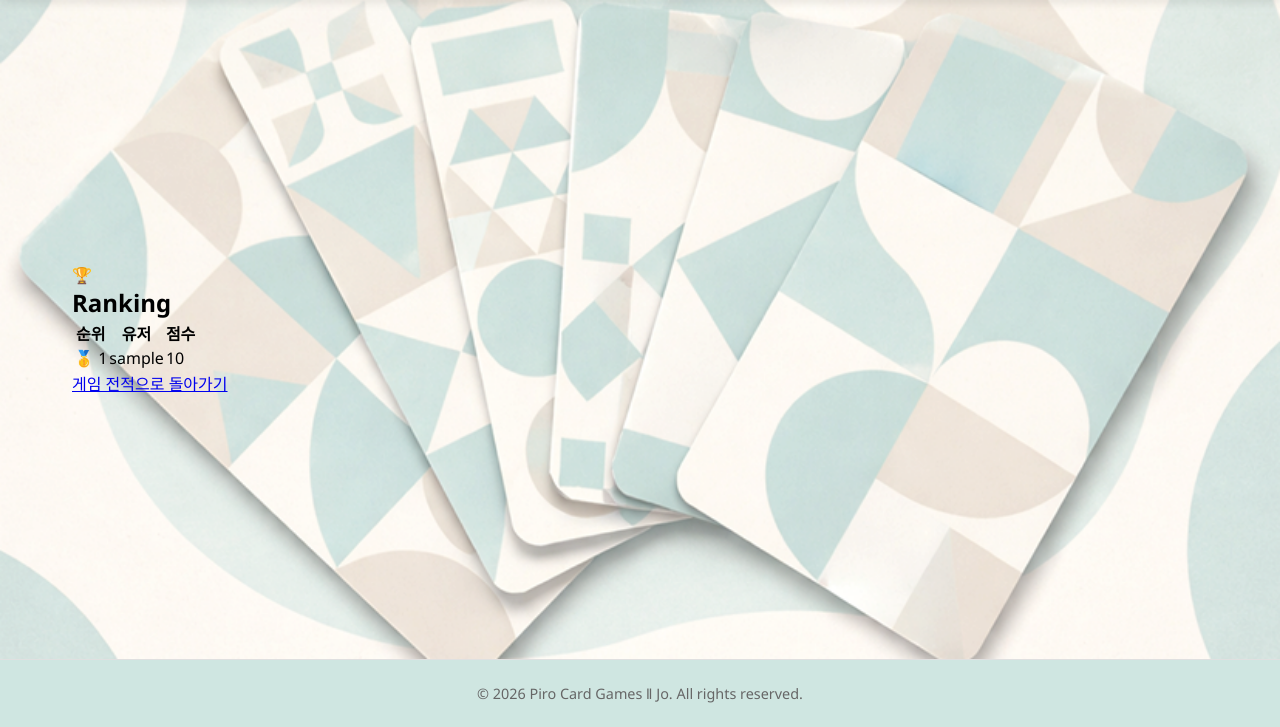
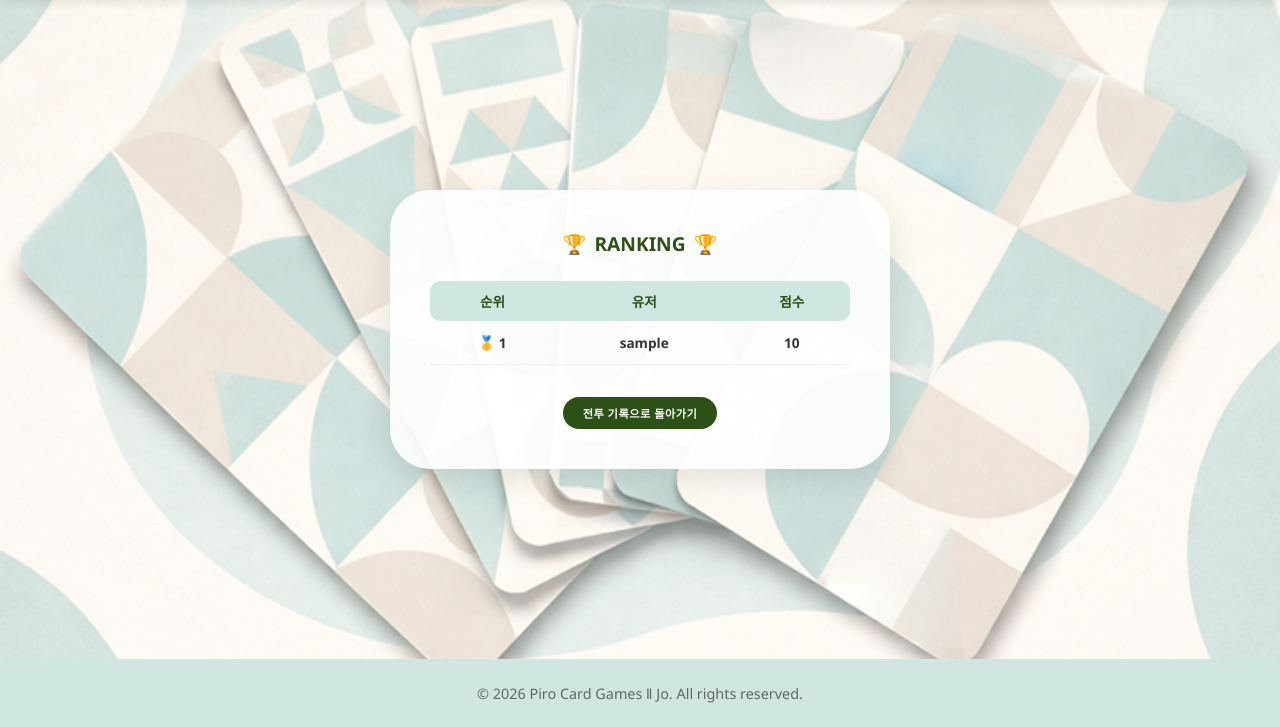
Before and after one commit to Pirogramming-24/Piro24_CardGame_2, a Django app: page /games/ranking/ in a window 1280 px wide. Shown: the part 73-800 px from the top of the page. Run offline with Django 5.2, Linux system fonts and the light colour scheme; a user stored in the database is signed in; tables that the repository leaves empty hold one stand-in row (values such as "Sample post").

Commit message:
랭킹 페이지 수정

```diff
--- a/games/templates/games/ranking.html
+++ b/games/templates/games/ranking.html
@@ -1,58 +1,122 @@
 {% extends 'base.html' %}
+{% load static %}
+
+{% block title %}랭킹 - Piro Card{% endblock %}
 
 {% block content %}
-<div class="flex flex-col items-center">
-    <div class="bg-white/90 backdrop-blur-md rounded-[40px] shadow-2xl p-8 md:p-12 w-full border border-white/50">
+<style>
+    .ranking-container {
+        display: flex;
+        flex-direction: column;
+        align-items: center;
+        width: 100%;
+        padding: 2rem;
+    }
 
-        <div class="flex items-center justify-center gap-2 mb-8">
-            <span class="text-2xl">🏆</span>
-            <h2 class="text-2xl font-black text-[#2d5016] tracking-widest uppercase">Ranking</h2>
+    .ranking-card {
+        background: rgba(255, 255, 255, 0.9);
+        border-radius: 40px;
+        padding: 2.5rem;
+        width: 100%;
+        max-width: 500px;
+        box-shadow: 0 10px 30px rgba(0, 0, 0, 0.1);
+        text-align: center;
+    }
+
+    .ranking-title {
+        color: #2d5016;
+        font-weight: 800;
+        font-size: 1.2rem;
+        margin-bottom: 1.5rem;
+        display: flex;
+        align-items: center;
+        justify-content: center;
+        gap: 8px;
+    }
+
+    .ranking-table {
+        width: 100%;
+        border-collapse: collapse;
+        font-size: 0.85rem;
+    }
+
+    .ranking-table thead th {
+        background-color: #CFE6E1;
+        color: #2d5016;
+        padding: 10px;
+        font-weight: 800;
+    }
+
+    .ranking-table thead th:first-child { border-radius: 10px 0 0 10px; }
+    .ranking-table thead th:last-child { border-radius: 0 10px 10px 0; }
+
+    .ranking-table tbody td {
+        padding: 12px 10px;
+        border-bottom: 1px solid #f0f0f0;
+        font-weight: 600;
+        color: #333;
+    }
+
+    .score-pos { color: #27ae60; font-weight: 800; }
+    .score-neg { color: #e74c3c; font-weight: 800; }
+
+    .btn-match-history {
+        display: inline-block;
+        margin-top: 2rem;
+        background-color: #2d5016;
+        color: white;
+        padding: 8px 20px;
+        border-radius: 20px;
+        font-size: 0.7rem;
+        font-weight: 800;
+        text-decoration: none;
+        letter-spacing: 0.5px;
+        transition: transform 0.2s;
+    }
+
+    .btn-match-history:hover {
+        transform: scale(1.05);
+        background-color: #3d6b1f;
+    }
+</style>
+
+<div class="ranking-container">
+    <div class="ranking-card">
+        <div class="ranking-title">
+            <span>🏆</span> RANKING <span>🏆</span>
         </div>
 
-        <div class="overflow-x-auto">
-            <table class="w-full">
-                <thead class="bg-[#cfe6e1]/50 border-b-2 border-[#2d5016]/10">
+        <table class="ranking-table">
+            <thead>
                 <tr>
-                        <th class="py-4 px-4 text-[#2d5016] text-sm font-black">순위</th>
-                        <th class="py-4 px-4 text-[#2d5016] text-sm font-black text-left">유저</th>
-                        <th class="py-4 px-4 text-[#2d5016] text-sm font-black text-right">점수</th>
+                    <th>순위</th>
+                    <th>유저</th>
+                    <th style="text-align:center;">점수</th>
                 </tr>
             </thead>
-                <tbody class="divide-y divide-gray-100 text-gray-700">
+            <tbody>
                 {% for player in rankings %}
-                    <tr class="hover:bg-white/50 transition-colors">
-                        <td class="py-5 px-4 text-center">
-                            {% if forloop.counter == 1 %}
-                                <span class="text-xl">🥇 1</span>
-                            {% elif forloop.counter == 2 %}
-                                <span class="text-xl">🥈 2</span>
-                            {% elif forloop.counter == 3 %}
-                                <span class="text-xl">🥉 3</span>
-                            {% else %}
-                                <span class="font-bold text-gray-400 ml-1">{{ forloop.counter }}</span>
-                            {% endif %}
+                <tr>
+                    <td>
+                        {% if forloop.counter == 1 %}🥇 1
+                        {% elif forloop.counter == 2 %}🥈 2
+                        {% elif forloop.counter == 3 %} 🥉 3
+                        {% else %}{{ forloop.counter }}{% endif %}
                     </td>
-                        <td class="py-5 px-4 font-bold">{{ player.user.username }}</td>
-                        <td class="py-5 px-4 text-right">
-                            <span class="{% if player.score > 0 %}text-green-600{% elif player.score < 0 %}text-red-500{% else %}text-gray-400{% endif %} font-black text-lg">
+                    <td>{{ player.user.username }}</td>
+                    <td style="text-align: center;" class="{% if player.score > 0 %}score-pos{% elif player.score < 0 %}score-neg{% endif %}">
                         {{ player.score }}
-                            </span>
                     </td>
                 </tr>
                 {% empty %}
                 <tr>
-                        <td colspan="3" class="py-20 text-center text-gray-400 italic">아직 랭킹 데이터가 없습니다.</td>
+                    <td colspan="3" style="padding: 2rem; color: #999;">데이터가 없습니다.</td>
                 </tr>
                 {% endfor %}
             </tbody>
         </table>
-        </div>
 
-        <div class="flex justify-center mt-10">
-            <a href="{% url 'games:list' %}" class="bg-[#2d5016] text-white px-8 py-2 rounded-full text-xs font-black tracking-widest hover:scale-105 transition-transform shadow-lg uppercase">
-                게임 전적으로 돌아가기
-            </a>
-        </div>
+        <a href="{% url 'games:list' %}" class="btn-match-history">전투 기록으로 돌아가기</a>
     </div>
 </div>
 {% endblock %}
```
Lines whose indentation alone changed are shown as unchanged.
